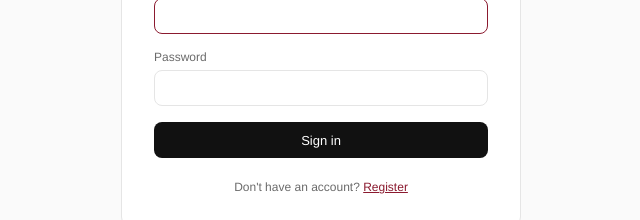
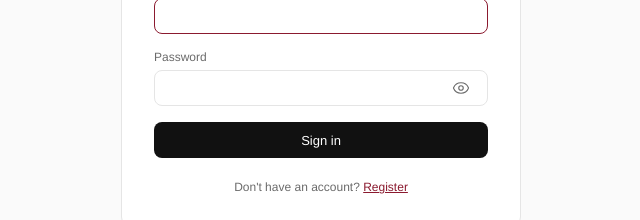
Before and after one commit to Kirk-kud/lms, a Next.js app in the folder web/: page /login in a window 1280 px wide. Shown: the part 378-598 px from the top of the page, without its empty margins (319-959 px from the left). Built offline with nearby package versions, Linux system fonts and the light colour scheme.

Commit message:
Added view password feature

```diff
--- a/web/app/(auth)/login/page.client.tsx
+++ b/web/app/(auth)/login/page.client.tsx
@@ -5,6 +5,7 @@ import Link from 'next/link'
 import { useRouter } from 'next/navigation'
 import { toast } from 'sonner'
 import { createClient } from '@/lib/supabase/client'
+import { PasswordInput } from '@/components/ui/shared/PasswordInput'
 import globalBlack from '@/public/global_black.png'
 
 interface LoginResponse {
@@ -108,8 +109,9 @@ export default function LoginPageClient() {
             className="text-center font-sans font-medium select-none"
             style={{ fontSize: '22px' }}
           >
-            <span style={{ color: '#111111' }}>Love</span>
-            <span style={{ color: '#8B1A2F' }}>Inc</span>
+          <span style={{ color: '#111111' }}>Love</span>
+          &nbsp;
+          <span style={{ color: '#8B1A2F' }}>Inc</span>
           </div>
         </div>
 
@@ -152,26 +154,14 @@ export default function LoginPageClient() {
             >
               Password
             </label>
-            <input
+            <PasswordInput
               id="password"
-              type="password"
               autoComplete="current-password"
               required
               value={password}
               onChange={(e) => setPassword(e.target.value)}
               onFocus={focusInput}
               onBlur={blurInput}
-              style={{
-                width: '100%',
-                height: '36px',
-                borderRadius: '8px',
-                border: '0.5px solid #E5E5E5',
-                fontSize: '13px',
-                padding: '0 10px',
-                outline: 'none',
-                boxSizing: 'border-box',
-                backgroundColor: '#FFFFFF',
-              }}
             />
           </div>
 
--- a/web/app/(auth)/register/page.client.tsx
+++ b/web/app/(auth)/register/page.client.tsx
@@ -6,6 +6,7 @@ import { useRouter } from 'next/navigation'
 import { toast } from 'sonner'
 import { apiClient, ApiError } from '@/lib/api'
 import { createClient } from '@/lib/supabase/client'
+import { PasswordInput } from '@/components/ui/shared/PasswordInput'
 import globalBlack from '@/public/global_black.png'
 
 const Spinner = () => (
@@ -159,6 +160,7 @@ export default function RegisterPageClient() {
             style={{ fontSize: '22px' }}
           >
             <span style={{ color: '#111111' }}>Love</span>
+            &nbsp;
             <span style={{ color: '#8B1A2F' }}>Inc</span>
           </div>
         </div>
@@ -203,16 +205,14 @@ export default function RegisterPageClient() {
             <label htmlFor="password" style={labelStyle}>
               Password
             </label>
-            <input
+            <PasswordInput
               id="password"
-              type="password"
               autoComplete="new-password"
               required
               value={password}
               onChange={(e) => setPassword(e.target.value)}
               onFocus={focusInput}
               onBlur={blurInput}
-              style={inputStyle}
             />
           </div>
 
--- /dev/null
+++ b/web/components/ui/shared/PasswordInput.tsx
@@ -0,0 +1,99 @@
+'use client'
+
+import { useState } from 'react'
+import { Eye, EyeOff } from 'lucide-react'
+
+interface PasswordInputProps {
+  id: string
+  value: string
+  onChange: (e: React.ChangeEvent<HTMLInputElement>) => void
+  onFocus?: (e: React.FocusEvent<HTMLInputElement>) => void
+  onBlur?: (e: React.FocusEvent<HTMLInputElement>) => void
+  autoComplete?: string
+  placeholder?: string
+  required?: boolean
+  style?: React.CSSProperties
+}
+
+export function PasswordInput({
+  id,
+  value,
+  onChange,
+  onFocus,
+  onBlur,
+  autoComplete = 'current-password',
+  placeholder = '',
+  required = false,
+  style = {},
+}: PasswordInputProps) {
+  const [showPassword, setShowPassword] = useState(false)
+
+  const baseStyle: React.CSSProperties = {
+    width: '100%',
+    height: '36px',
+    borderRadius: '8px',
+    border: '0.5px solid #E5E5E5',
+    fontSize: '13px',
+    padding: '0 10px 0 10px',
+    outline: 'none',
+    boxSizing: 'border-box',
+    backgroundColor: '#FFFFFF',
+    ...style,
+  }
+
+  const containerStyle: React.CSSProperties = {
+    position: 'relative',
+    display: 'flex',
+    alignItems: 'center',
+    width: '100%',
+  }
+
+  const toggleButtonStyle: React.CSSProperties = {
+    position: 'absolute',
+    right: '10px',
+    background: 'none',
+    border: 'none',
+    cursor: 'pointer',
+    padding: '4px 8px',
+    display: 'flex',
+    alignItems: 'center',
+    justifyContent: 'center',
+    color: '#6B6B6B',
+    transition: 'color 200ms ease',
+  }
+
+  return (
+    <div style={containerStyle}>
+      <input
+        id={id}
+        type={showPassword ? 'text' : 'password'}
+        autoComplete={autoComplete}
+        required={required}
+        placeholder={placeholder}
+        value={value}
+        onChange={onChange}
+        onFocus={onFocus}
+        onBlur={onBlur}
+        style={baseStyle}
+      />
+      <button
+        type="button"
+        onClick={() => setShowPassword(!showPassword)}
+        aria-label={showPassword ? 'Hide password' : 'Show password'}
+        style={toggleButtonStyle}
+        onMouseEnter={(e) => {
+          e.currentTarget.style.color = '#333333'
+        }}
+        onMouseLeave={(e) => {
+          e.currentTarget.style.color = '#6B6B6B'
+        }}
+      >
+        {showPassword ? (
+          <EyeOff size={18} strokeWidth={1.5} />
+        ) : (
+          <Eye size={18} strokeWidth={1.5} />
+        )}
+      </button>
+    </div>
+  )
+}
```
